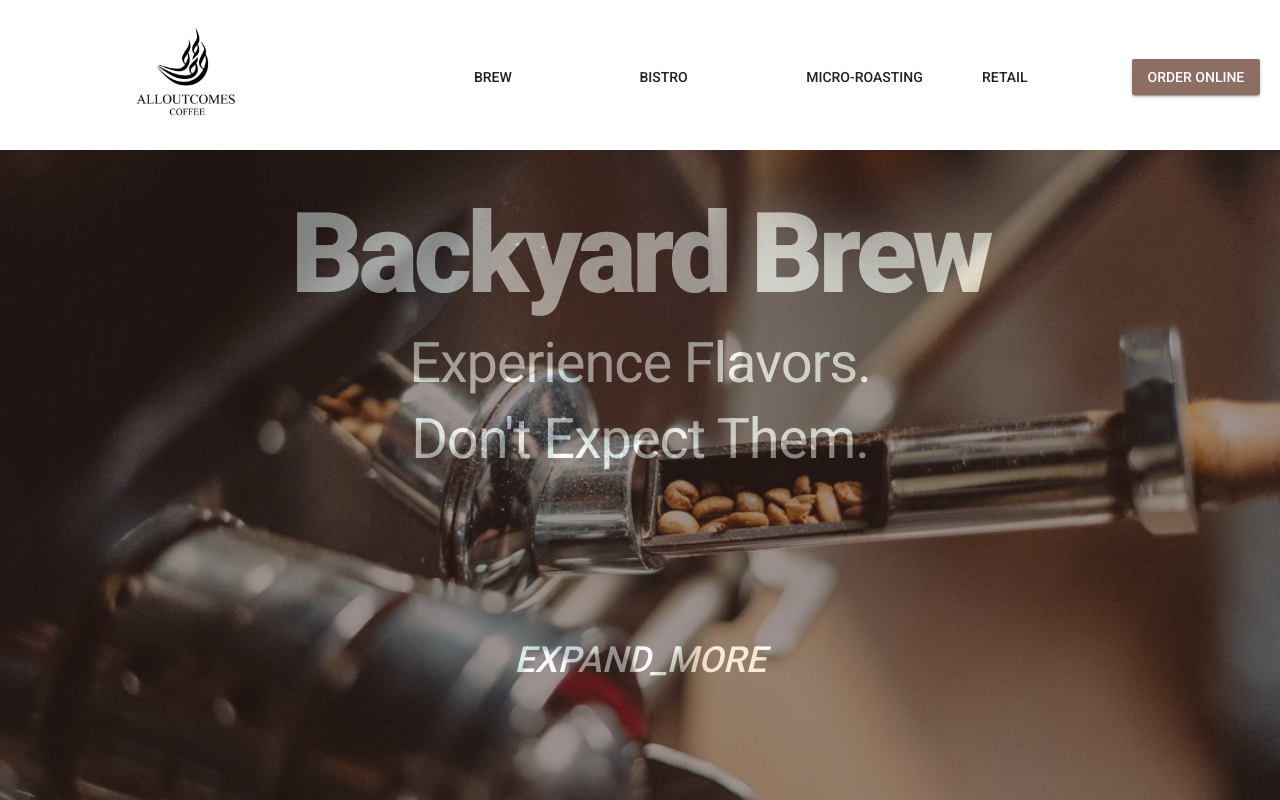
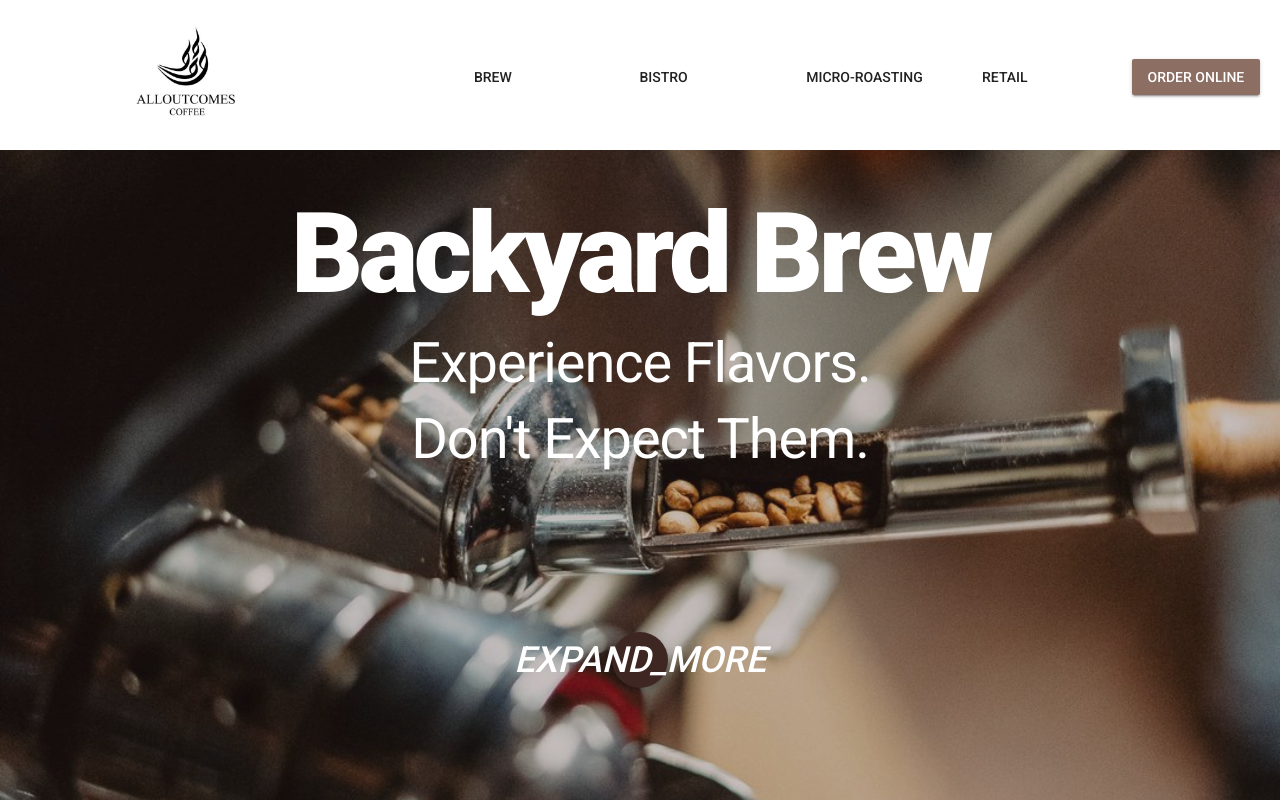
Before and after one commit to ibeckermayer/backyardbrew-frontend, a Vue app: page / in a window 1280 px wide. Built offline with nearby package versions, Linux system fonts and the light colour scheme.

Commit message:
figured out how to keep the overlay with an alpha, while having opacity=1 lettering

```diff
--- a/src/views/Home.vue
+++ b/src/views/Home.vue
@@ -1,9 +1,9 @@
 <template>
-    <v-container fluid fill-height style="max-height:100vh;" class="home">
-        <v-layout style="background:#3E2723;opacity:0.5;" justify-center align-center column pa-5>
+    <v-container fluid fill-height class="home">
+        <v-layout class="home-filter" justify-center align-center column pa-5>
             <v-flex>
                 <div>
-                    <div class="display-4 font-weight-black white--text text-xs-center mb-3" style="opacity:1.0;">Backyard Brew</div>
+                    <div class="display-4 font-weight-black white--text text-xs-center mb-3">Backyard Brew</div>
                 </div>
 
                 <div class="display-3 white--text text-xs-center">Experience Flavors.</div>
@@ -30,11 +30,11 @@ export default {
     background: url('../assets/landing_coffee_0.jpg');
     background-size: cover;
     width: 100%;
-    padding:0;
+    height: 100%;
+    padding: 0;
     background-position:center;
-    opacity: 1;
-
-    /* height: 100%; */
-
+}
+.home-filter{
+    background:rgba(62, 39, 35, 0.3);
 }
 </style>
```
